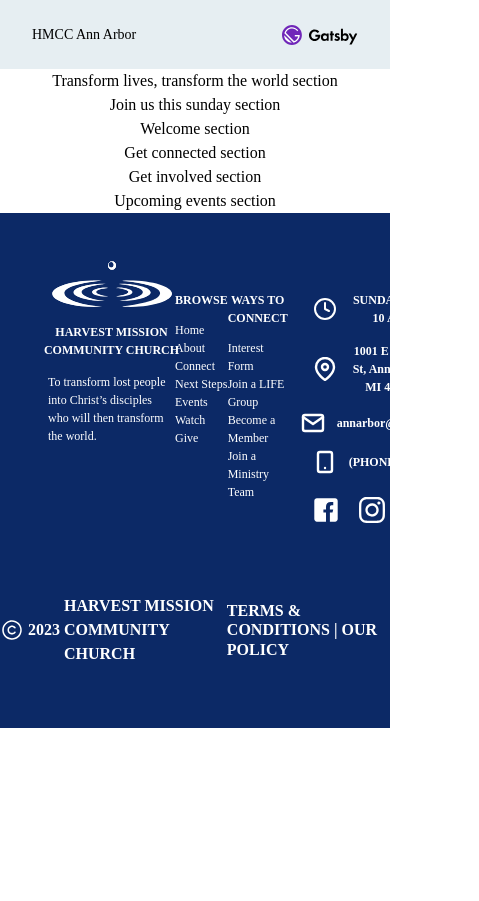
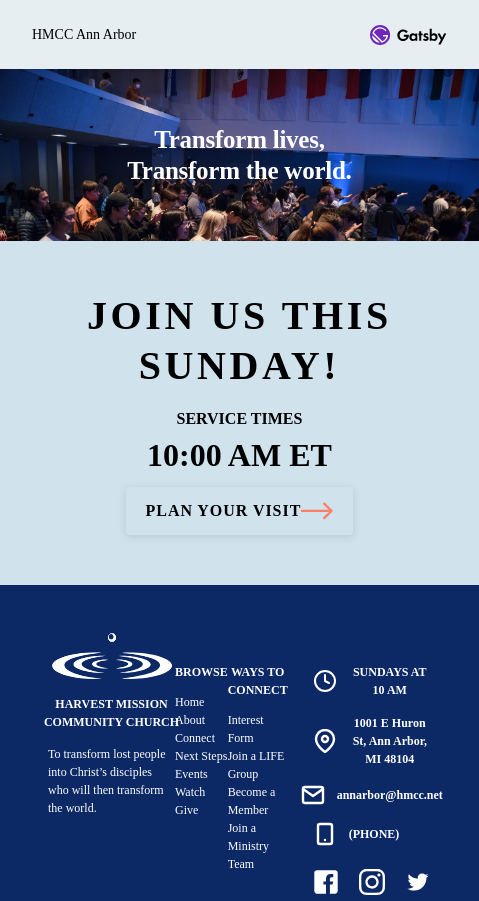
Before and after one commit to hmcc-global/hmccaa-web, a Gatsby site in the folder frontend/: page / in a window 390 px wide. Shown: the top 901 px of the page, 479 px wide, since content can reach past the window. Before the commit the page ends 844 px from the top, so only its background shows below. Built offline with nearby package versions, Linux system fonts and the light colour scheme; Gatsby itself is replaced by a stand-in of ours.

Commit message:
Add top banner of home page and join us section (#27)
* Add top banner of home page and join us section

* Rebased for button changes and fix tailwind responsive styling

* revert button changes

* Fixed code styling

---------

Co-authored-by: Michael Li <mahculee@Michaels-MacBook-Pro.local>

```diff
--- a/frontend/src/components/layout.js
+++ b/frontend/src/components/layout.js
@@ -24,7 +24,7 @@ const Layout = ({ children }) => {
   `)
 
   return (
-    <div className="bg-Neutral-100 font-raleway">
+    <div className="bg-Neutral-100 font-raleway min-w-fit">
       <Header siteTitle={data.site.siteMetadata?.title || `Title`} />
       <div>
         <main className="flex flex-col items-center bg-Shades-0">{children}</main>
--- a/frontend/src/pages/index.js
+++ b/frontend/src/pages/index.js
@@ -1,16 +1,30 @@
 import * as React from "react"
+import homeImage from "../images/image245.png"
+import {PrimaryButtonLink} from "../components/Button";
 
 import Layout from "../components/layout"
 import Seo from "../components/seo"
 
 const IndexPage = () => (
   <Layout>
-      <div>Transform lives, transform the world section</div>
-      <div>Join us this sunday section</div>
-      <div>Welcome section</div>
-      <div>Get connected section</div>
-      <div>Get involved section</div>
-      <div>Upcoming events section</div>
+    <div className="w-full">
+      <div className="relative text-center text-Shades-0">
+        <img className="w-full h-full mb-0" src={homeImage}/>
+        <h1 className="absolute mb-0 top-1/2 -translate-y-1/2 left-1/2 -translate-x-1/2 line-clamp-2 xl:text-[60px] lg:text-[50px] md:text-[40px] sm:text-[35px] w-full text-[25px] font-bold leading-tight">Transform lives, <br/> Transform the world.</h1>
+      </div>
+      <div className="w-full bg-Neutral-200 justify-center flex px-4">
+          <div className="flex md:flex-row flex-col justify-between items-center py-[50px] max-w-container w-full gap-4">
+            <h2 className="mb-0 xl:text-[60px] lg:text-[55px] md:text-[50px] sm:text-[45px] text-[40px] sm:text-left text-center font-bold leading-tight tracking-[3.6px]">JOIN US THIS <br/> SUNDAY!</h2>
+            <div className="flex flex-col items-center md:items-start">
+              <div className="font-bold">SERVICE TIMES</div>
+              <div className="font-bold text-3xl mb-2">10:00 AM ET</div>
+              <div className="flex sm:justify-start justify-center text-center ">
+                  <PrimaryButtonLink to={"/connect"} hasArrow={true}>Plan Your Visit</PrimaryButtonLink>
+              </div>
+            </div>
+          </div>
+      </div>
+    </div>
   </Layout>
 );
 
```
Also changed, not shown: frontend/src/components/Button.js (line endings or trailing spaces), frontend/src/images/image245.png (added).
